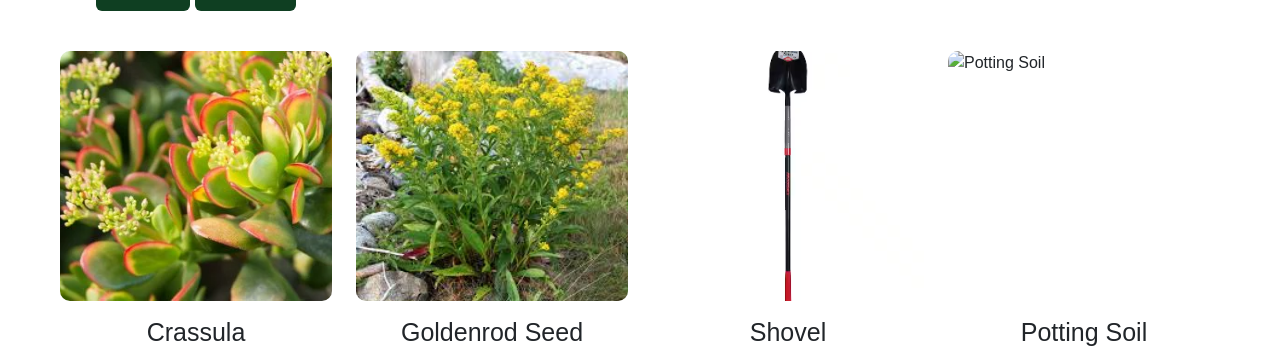
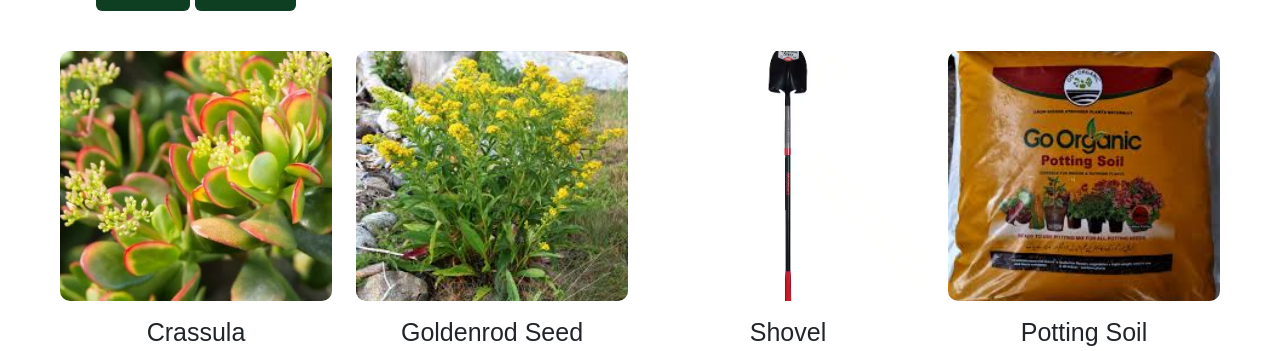
Before and after one commit to ahmad012-ui/stem-and-stone, a plain HTML site: page shop.html in a window 1280 px wide. Shown: the part 824-1175 px from the top of the page. Drawn offline with nearby package versions, Linux system fonts and the light colour scheme.

Commit message:
Update shop.html

```diff
--- a/shop.html
+++ b/shop.html
@@ -197,7 +197,7 @@
       </div>
       <div class="col-lg-3 col-md-4 col-sm-6 product-item" id="potting soil">
         <div class="card product-card">
-          <img src="images/potting soil.jpeg" class="product-img" alt="Potting Soil">
+          <img src="potting soil.jpeg" class="product-img" alt="Potting Soil">
           <div class="card-body text-center">
             <h5 class="card-title name" >Potting Soil</h5>
             <p class="card-text">$25</p>
```
